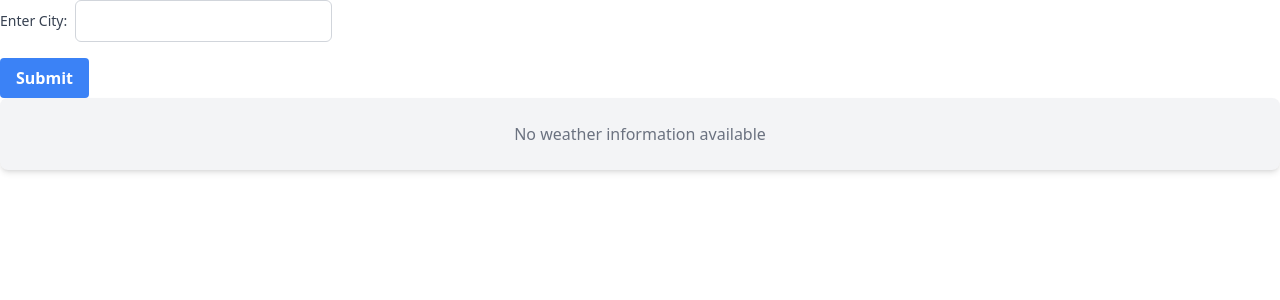
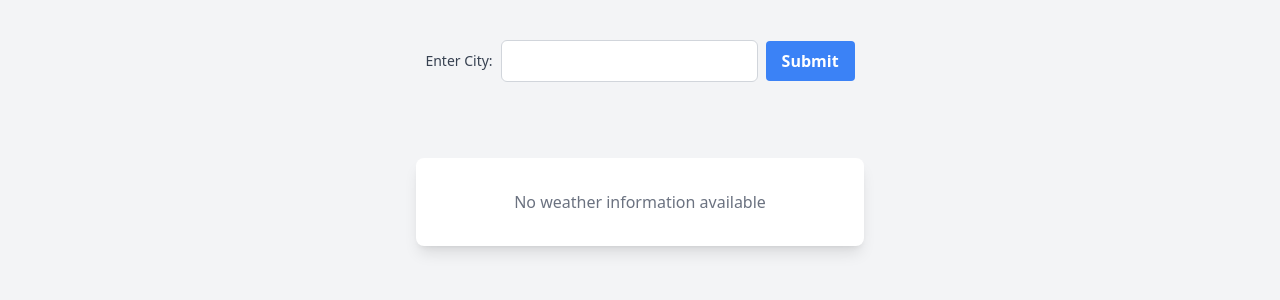
Before and after one commit to jacMc01/widget-wheater, a React (Vite) app: page / in a window 1280 px wide. Shown: the top 300 px of the page. Built offline with nearby package versions, Linux system fonts and the light colour scheme.

Commit message:
proyect completed

```diff
--- a/src/components/weatherApp.jsx
+++ b/src/components/weatherApp.jsx
@@ -34,21 +34,49 @@ const WeatherApp = () => {
 
   return(
     <>
-      <WeatherForm onChangeCity={handleChangeCity} />
-      <div className="info bg-gray-100 p-6 rounded-lg shadow-md">
-        {weather? (
-          <div>
-            <h3 className="text-xl font-semibold mb-4">Weather Info:</h3>
-            <img src={weather.current.condition.icon} alt="Weather Icon" className="w-32 h-32 mx-auto mb-4" />
-            <div className="text-center">
-              <p className="text-lg font-semibold mb-2">Temperature: {weather.current.temp_c}°C</p>
-              <p className="text-lg font-semibold">Feels Like: {weather.current.feelslike_c}°C</p>
-            </div>
+    <div className={`flex flex-col items-center min-h-screen ${
+        weather
+          ? {
+              Sunny: "bg-gradient-to-b from-yellow-200 to-orange-300",
+              "Partly cloudy": "bg-gradient-to-t from-blue-300 to-blue-100",
+              Cloudy: "bg-gradient-to-t from-gray-400 to-gray-200",
+              Rainy: "bg-gradient-to-b from-blue-400 to-blue-200",
+              Clear: "bg-gradient-to-t from-blue-500 to-cyan-300", // New "Clear" condition
+            }[weather.current.condition.text]
+          : "bg-gray-100"
+      }`}>
+          <WeatherForm onChangeCity={handleChangeCity} />
+
+          <div className="bg-white p-8 rounded-lg shadow-lg mt-8 max-w-md w-full">
+            {weather ? (
+              <div className="flex flex-col items-center">
+                <h2 className="text-2xl font-semibold text-gray-800 mb-4">
+                  Weather in {weather.location.name}, {weather.location.country}
+                </h2>
+                <img
+                  src={weather.current.condition.icon}
+                  alt="Weather Icon"
+                  className="w-40 h-40 mb-4"
+                />
+                <div className="text-center space-y-2">
+                  <p className="text-4xl font-bold text-gray-800">
+                    {weather.current.temp_c}°C
+                  </p>
+                  <p className="text-lg text-gray-600">
+                    Feels like {weather.current.feelslike_c}°C
+                  </p>
+                  <p className="text-lg text-gray-600">
+                    {weather.current.condition.text}
+                  </p>
+                </div>
+              </div>
+            ) : (
+              <p className="text-center text-gray-500">
+                No weather information available
+              </p>
+            )}
           </div>
-        ) : (
-          <p className="text-center text-gray-500">No weather information available</p>
-        )}
-      </div>
+        </div>
     </>
   )
 }
--- a/src/components/weatherForm.jsx
+++ b/src/components/weatherForm.jsx
@@ -22,7 +22,7 @@ const WeatherForm = ({onChangeCity}) => {
   return(
     <>
       <form onSubmit={handledSubmit} className="space-y-4">
-        <div className="flex items-center space-x-2">
+        <div className="flex justify-center items-center space-x-2 pt-10 pb-11">
           <label htmlFor="city-input" className="block text-sm font-medium text-gray-700">Enter City:</label>
           <input
             type="text"
@@ -30,10 +30,9 @@ const WeatherForm = ({onChangeCity}) => {
             onChange={onChange}
             className="border border-gray-300 rounded-md px-3 py-2 focus:outline-none focus:border-blue-500"
           />
+          <button type="submit" className="bg-blue-500 hover:bg-blue-700 text-white font-bold py-2 px-4 rounded">Submit</button>
         </div>
-        <button type="submit" className="bg-blue-500 hover:bg-blue-700 text-white font-bold py-2 px-4 rounded">
-          Submit
-        </button>
+
       </form>
     </>
   )
```
